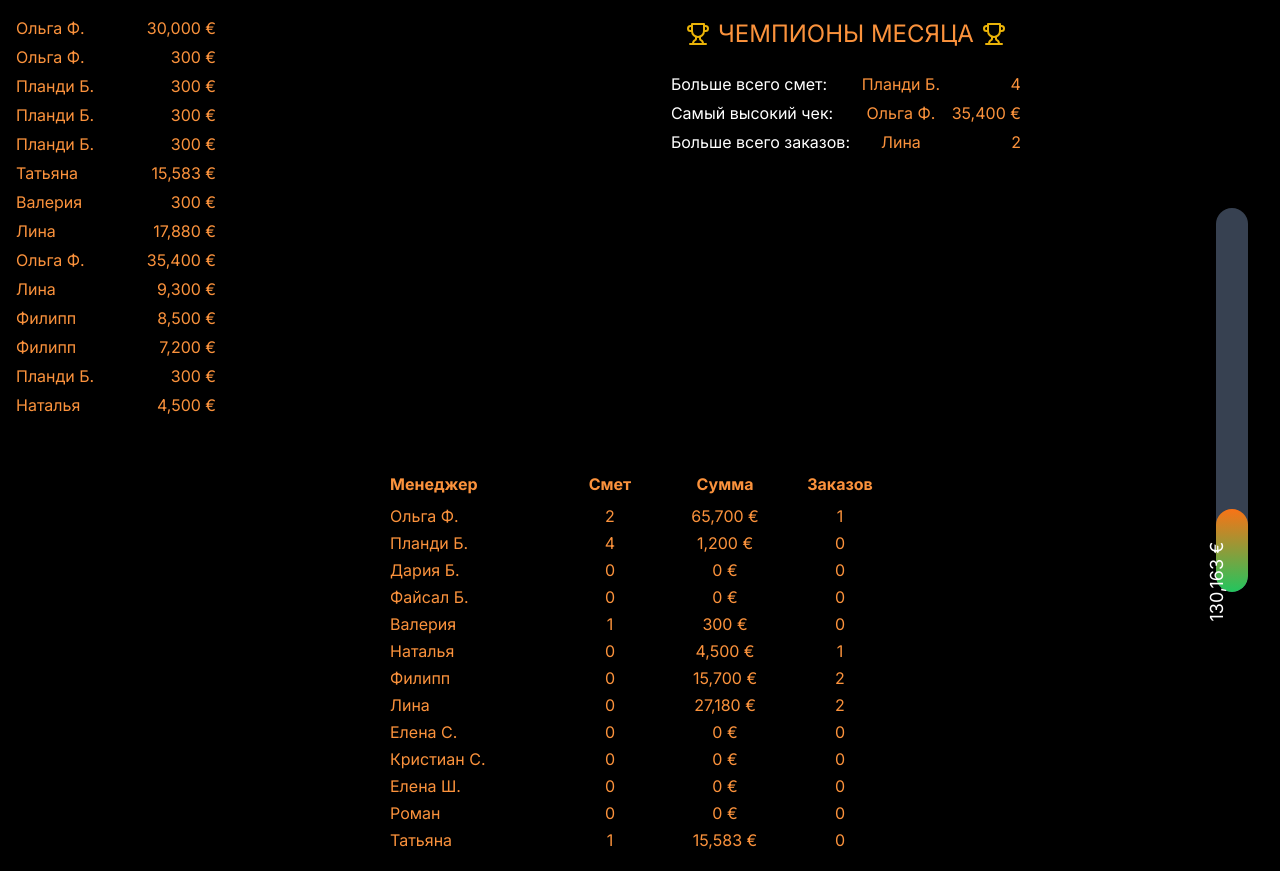
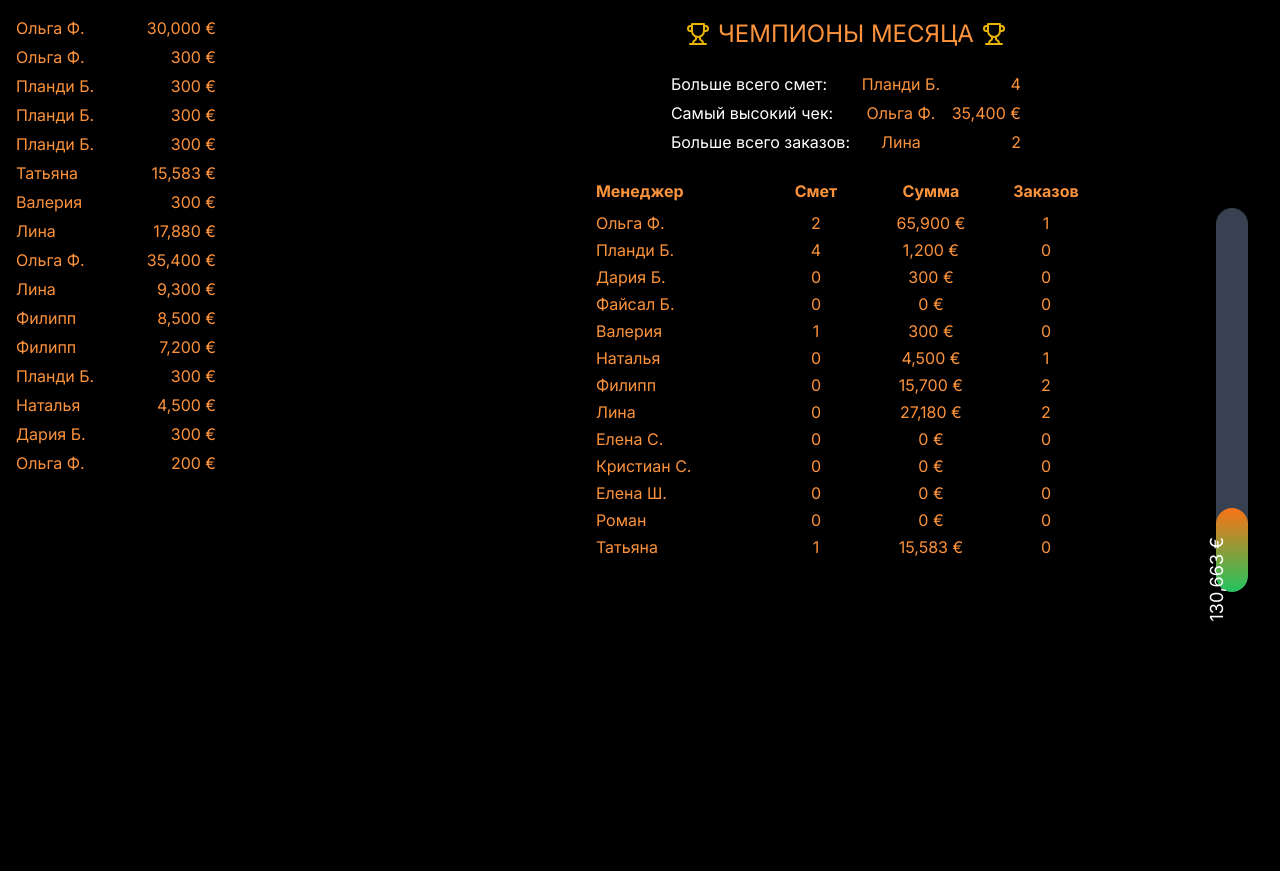
Before and after one commit to olezhashulga/salesdashboardfh, a Next.js app: page / in a window 1280 px wide. After the commit the page ends 800 px from the top, so only its background shows below. Built offline with nearby package versions, Linux system fonts and the light colour scheme; no server answers.

Commit message:
SalesDashboard.tsx

```diff
--- a/components/SalesDashboard.tsx
+++ b/components/SalesDashboard.tsx
@@ -45,7 +45,9 @@ const getMockData = (): Array<Array<string>> => {
     ['Филипп', '€8500,00', 'Заказ'],
     ['Филипп', '€7200,00', 'Заказ'],
     ['Планди Б.', '€300,00', 'Смета'],
-    ['Наталья', '€4500,00', 'Заказ']
+    ['Наталья', '€4500,00', 'Заказ'],
+    ['Дария Б.', '€300,00', 'Доплата'],
+    ['Ольга Ф.', '€200,00', 'Доплата']
   ];
 };
 
@@ -179,8 +181,8 @@ const SalesDashboard: React.FC = () => {
       };
     });
 
-    // Фильтруем невалидные транзакции
-    const validTransactions = transactions.filter(t => t.name && (t.type === 'Смета' || t.type === 'Заказ'));
+    // Фильтруем невалидные транзакции, включая статус "Доплата"
+    const validTransactions = transactions.filter(t => t.name && (t.type === 'Смета' || t.type === 'Заказ' || t.type === 'Доплата'));
 
     console.log("Parsed transactions:", validTransactions); // Отладочный вывод
 
@@ -219,7 +221,7 @@ const SalesDashboard: React.FC = () => {
         orderCount.set(t.name, (orderCount.get(t.name) || 0) + 1);
       }
 
-      // Отслеживание всех сумм по менеджеру
+      // Отслеживание всех сумм по менеджеру, включая доплаты
       if (!amountByManager.has(t.name)) {
         amountByManager.set(t.name, []);
       }
@@ -242,6 +244,7 @@ const SalesDashboard: React.FC = () => {
       if (summary) {
         if (t.type === 'Смета') summary.estimates++;
         if (t.type === 'Заказ') summary.orders++;
+        // Учитываем все суммы, включая доплаты
         summary.totalAmount += t.amount;
       }
     });
@@ -275,7 +278,7 @@ const SalesDashboard: React.FC = () => {
 
     console.log("Champions:", newChampions); // Отладочный вывод
 
-    // Вычисляем общую сумму
+    // Вычисляем общую сумму (включая доплаты)
     const totalAmount = validTransactions.reduce((sum, t) => sum + t.amount, 0);
     console.log("Total amount:", totalAmount); // Отладочный вывод
 
@@ -359,10 +362,10 @@ const SalesDashboard: React.FC = () => {
       )}
 
       <div style={{ display: 'flex', flexDirection: 'column', height: '100%' }}>
-        {/* Верхняя секция */}
-        <div style={{ display: 'flex', justifyContent: 'space-between', marginBottom: '30px' }}>
-          {/* Список всех транзакций - в виде таблицы с фиксированными колонками и прокруткой */}
-          <div style={{ width: '33%', maxHeight: 'calc(100vh - 110px)', overflowY: 'auto' }}>
+        {/* Верхняя секция с двумя колонками */}
+        <div style={{ display: 'flex', justifyContent: 'space-between' }}>
+          {/* Левая колонка - список транзакций со скроллом */}
+          <div style={{ width: '33%', maxHeight: 'calc(100vh - 300px)', overflowY: 'auto' }}>
             {transactions.map((t, i) => (
               <div key={i} style={{
                 display: 'flex',
@@ -376,7 +379,7 @@ const SalesDashboard: React.FC = () => {
             ))}
           </div>
 
-          {/* Блок с чемпионами */}
+          {/* Правая колонка - информация о чемпионах */}
           <div style={{ width: '67%', display: 'flex', flexDirection: 'column', alignItems: 'center' }}>
             <div style={{
               display: 'flex',
@@ -390,7 +393,7 @@ const SalesDashboard: React.FC = () => {
               <Trophy style={{ width: '24px', height: '24px', color: '#eab308', marginLeft: '8px' }} />
             </div>
 
-            <div style={{ display: 'flex', width: '100%', justifyContent: 'center' }}>
+            <div style={{ display: 'flex', width: '100%', justifyContent: 'center', marginBottom: '20px' }}>
               <div style={{ width: '350px' }}>
                 <div style={{
                   display: 'flex',
@@ -421,11 +424,8 @@ const SalesDashboard: React.FC = () => {
                 </div>
               </div>
             </div>
-          </div>
-        </div>
 
-        {/* Сводная таблица - центрирована */}
-        <div style={{ display: 'flex', justifyContent: 'center', marginTop: '20px' }}>
+            {/* Сводная таблица - фиксированная под чемпионами */}
             <div style={{ width: '500px' }}>
               <div style={{ display: 'flex', marginBottom: '8px' }}>
                 <div style={{ width: '170px', color: '#fb923c', fontWeight: 'bold' }}>Менеджер</div>
@@ -442,6 +442,7 @@ const SalesDashboard: React.FC = () => {
                   <div style={{ width: '100px', color: '#fb923c', textAlign: 'center' }}>{manager.orders}</div>
                 </div>
               ))}
+            </div>
           </div>
         </div>
       </div>
```
Lines whose indentation alone changed are shown as unchanged.
